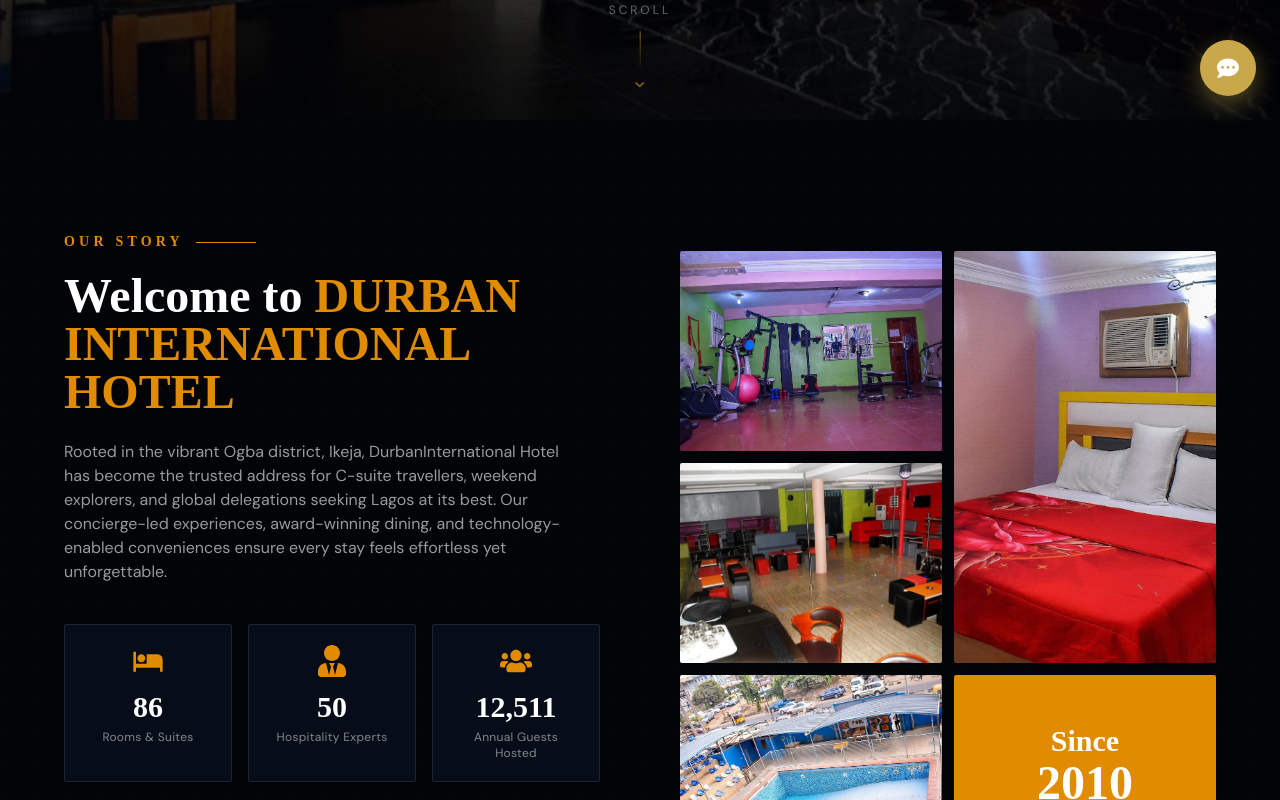
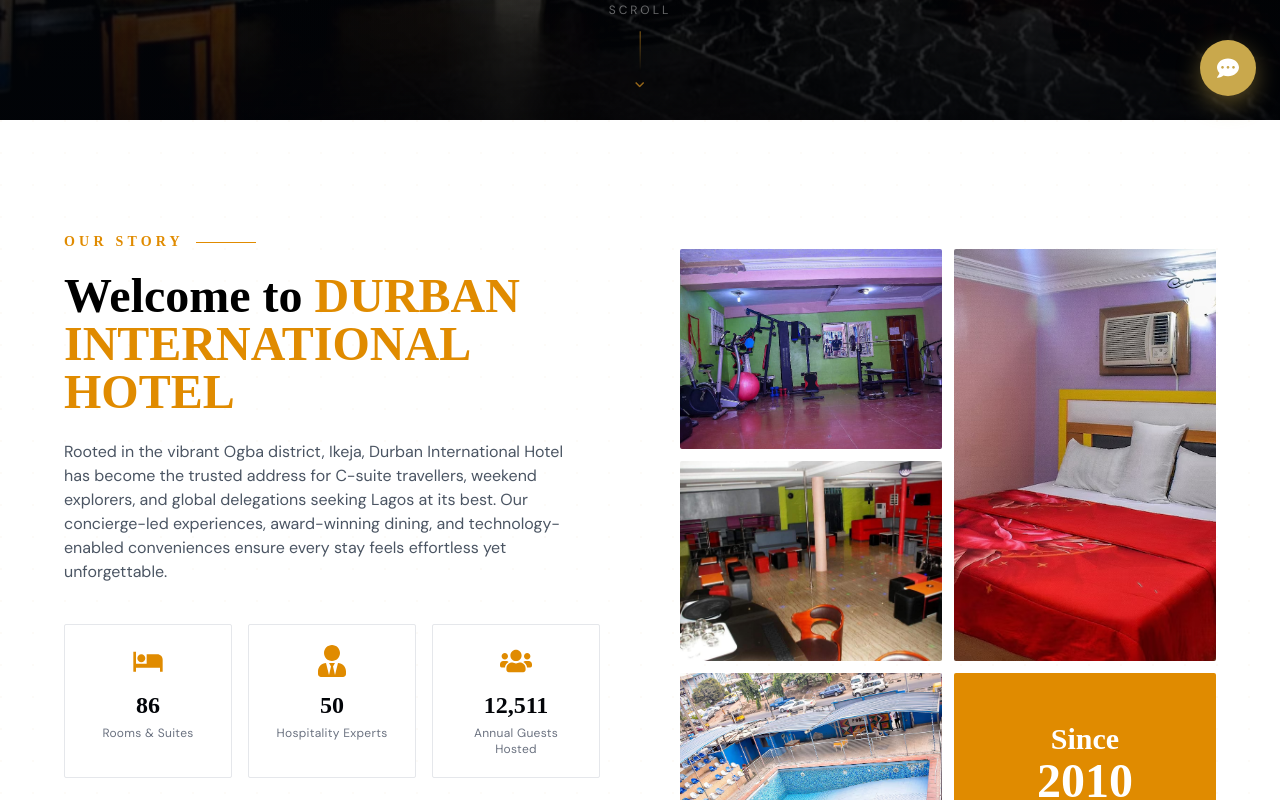
Before and after one commit to Pmanonline/DurbanhotelsFrontend, a React (Vite) app: page / in a window 1280 px wide. Shown: the part 680-1480 px from the top of the page. Built offline with nearby package versions, Linux system fonts and the light colour scheme.

Commit message:
pushing recent changes

```diff
--- a/src/components/Navbar.jsx
+++ b/src/components/Navbar.jsx
@@ -471,7 +471,7 @@ const Navbar = () => {
                       </a>
                     ),
                   )}
-                  <button
+                  {/* <button
                     onClick={toggleDark}
                     className="ml-auto text-white/25 hover:text-gold-400 transition-colors"
                   >
@@ -480,7 +480,7 @@ const Navbar = () => {
                     ) : (
                       <FaMoon className="w-4 h-4" />
                     )}
-                  </button>
+                  </button> */}
                 </div>
               </div>
             </div>
--- a/src/features/Theme/themeSlice.ts
+++ b/src/features/Theme/themeSlice.ts
@@ -1,7 +1,6 @@
 // themeSlice.js
 import { createSlice } from "@reduxjs/toolkit";
 
-// Read from either key to handle legacy "darkMode" key
 const getSavedTheme = () => {
   const theme = localStorage.getItem("theme");
   if (theme === "light" || theme === "dark") return theme;
@@ -11,7 +10,7 @@ const getSavedTheme = () => {
   if (darkMode === "true") return "dark";
   if (darkMode === "false") return "light";
 
-  return "dark"; // default
+  return "light"; // ✅ default changed from "dark" → "light"
 };
 
 const initialState = {
@@ -25,12 +24,12 @@ const themeSlice = createSlice({
     toggleTheme: (state) => {
       state.mode = state.mode === "light" ? "dark" : "light";
       localStorage.setItem("theme", state.mode);
-      localStorage.removeItem("darkMode"); // ✅ clean up old key
+      localStorage.removeItem("darkMode");
     },
     setTheme: (state, action) => {
       state.mode = action.payload;
       localStorage.setItem("theme", state.mode);
-      localStorage.removeItem("darkMode"); // ✅ clean up old key
+      localStorage.removeItem("darkMode");
     },
   },
 });
--- a/src/pages/homePageComponents/OurStory.jsx
+++ b/src/pages/homePageComponents/OurStory.jsx
@@ -4,36 +4,40 @@ import { MdHotel } from "react-icons/md";
 import { FaUsers, FaUserTie } from "react-icons/fa";
 import { Link } from "react-router-dom";
 
-// ── Import hotel images from src ──────────────────────────────────────────────
 import LobbyImage from "../../assets/images/gridImage1.jpg";
 import PoolImage from "../../assets/images/gridImage2.avif";
 import RoomImage from "../../assets/images/gridImage3.jpg";
 import GymImage from "../../assets/images/gridImage4.avif";
 
-// ── Animated Counter ──────────────────────────────────────────────────────────
-const CountUp = ({ target, duration = 2000, suffix = "" }) => {
+// ── Animated Counter — driven by external `start` boolean ─────────────────────
+const CountUp = ({ target, duration = 2000, suffix = "", start }) => {
   const [count, setCount] = useState(0);
-  const ref = useRef(null);
-  const inView = useInView(ref, { once: true, margin: "-80px" });
+  const started = useRef(false);
 
   useEffect(() => {
-    if (!inView) return;
-    let start = 0;
-    const step = target / (duration / 16);
+    // Only run once when start becomes true
+    if (!start || started.current) return;
+    started.current = true;
+
+    let current = 0;
+    const totalSteps = duration / 16;
+    const step = target / totalSteps;
+
     const timer = setInterval(() => {
-      start += step;
-      if (start >= target) {
+      current += step;
+      if (current >= target) {
         setCount(target);
         clearInterval(timer);
       } else {
-        setCount(Math.floor(start));
+        setCount(Math.floor(current));
       }
     }, 16);
+
     return () => clearInterval(timer);
-  }, [inView, target, duration]);
+  }, [start, target, duration]);
 
   return (
-    <span ref={ref}>
+    <span>
       {count.toLocaleString()}
       {suffix}
     </span>
@@ -85,21 +89,30 @@ const imgVariants = {
 // ── Component ─────────────────────────────────────────────────────────────────
 const OurStory = () => {
   const sectionRef = useRef(null);
-  const inView = useInView(sectionRef, { once: true, margin: "-60px" });
+  // Use 0px margin and a low threshold so it triggers reliably on mobile
+  const inView = useInView(sectionRef, {
+    once: true,
+    margin: "0px",
+    amount: 0.1,
+  });
 
-  const images = [
-    { src: LobbyImage, alt: "Hotel Lobby", className: "row-span-1" },
-    { src: PoolImage, alt: "Swimming Pool", className: "row-span-2" },
-    { src: RoomImage, alt: "Hotel Room", className: "row-span-1" },
-    { src: GymImage, alt: "Gym & Wellness", className: "row-span-1" },
-  ];
+  // Separate ref just for the stats row — triggers when stats scroll into view
+  const statsRef = useRef(null);
+  const statsInView = useInView(statsRef, {
+    once: true,
+    margin: "0px",
+    amount: 0.1,
+  });
+
+  // CountUp starts when EITHER the section or stats row is in view
+  const startCounting = inView || statsInView;
 
   return (
     <section
       ref={sectionRef}
       className="relative bg-white dark:bg-navy-900 py-20 lg:py-28 overflow-hidden"
     >
-      {/* Subtle background texture */}
+      {/* Background texture */}
       <div
         className="absolute inset-0 opacity-[0.03] pointer-events-none"
         style={{
@@ -154,7 +167,7 @@ const OurStory = () => {
               animate={inView ? "visible" : "hidden"}
               className="text-gray-600 dark:text-white/60 text-sm sm:text-base leading-relaxed mb-10 max-w-lg"
             >
-              Rooted in the vibrant Ogba district, Ikeja, DurbanInternational
+              Rooted in the vibrant Ogba district, Ikeja, Durban International
               Hotel has become the trusted address for C-suite travellers,
               weekend explorers, and global delegations seeking Lagos at its
               best. Our concierge-led experiences, award-winning dining, and
@@ -162,8 +175,8 @@ const OurStory = () => {
               yet unforgettable.
             </motion.p>
 
-            {/* Stat Cards */}
-            <div className="grid grid-cols-3     sm:grid-cols-3 gap-4 mb-10">
+            {/* Stat Cards — own ref so counting starts when these are visible */}
+            <div ref={statsRef} className="grid grid-cols-3 gap-4 mb-10">
               {stats.map((stat, i) => (
                 <motion.div
                   key={stat.label}
@@ -180,10 +193,14 @@ const OurStory = () => {
                     {stat.icon}
                   </div>
                   <p
-                    className="text-3xl mid:text-2xl font-bold text-navy-900 dark:text-white mb-1"
+                    className="text-2xl font-bold text-navy-900 dark:text-white mb-1"
                     style={{ fontFamily: "'Playfair Display', serif" }}
                   >
-                    <CountUp target={stat.value} duration={2000} />
+                    <CountUp
+                      target={stat.value}
+                      duration={2000}
+                      start={startCounting}
+                    />
                   </p>
                   <p className="text-gray-500 dark:text-white/50 text-xs tracking-wide">
                     {stat.label}
@@ -215,7 +232,6 @@ const OurStory = () => {
 
           {/* ── RIGHT: Image Grid ── */}
           <div className="grid grid-cols-2 grid-rows-[200px_200px_200px] gap-3 h-[600px] mid:hidden">
-            {/* Top-left: lobby — row 1, col 1 */}
             <motion.div
               custom={0}
               variants={imgVariants}
@@ -230,7 +246,6 @@ const OurStory = () => {
               />
             </motion.div>
 
-            {/* Top-right + mid-right: pool — spans 2 rows */}
             <motion.div
               custom={1}
               variants={imgVariants}
@@ -245,7 +260,6 @@ const OurStory = () => {
               />
             </motion.div>
 
-            {/* Mid-left: room */}
             <motion.div
               custom={2}
               variants={imgVariants}
@@ -260,7 +274,6 @@ const OurStory = () => {
               />
             </motion.div>
 
-            {/* Bottom-left: gym */}
             <motion.div
               custom={3}
               variants={imgVariants}
@@ -275,7 +288,6 @@ const OurStory = () => {
               />
             </motion.div>
 
-            {/* Bottom-right: gold accent tile */}
             <motion.div
               custom={4}
               variants={imgVariants}
```
